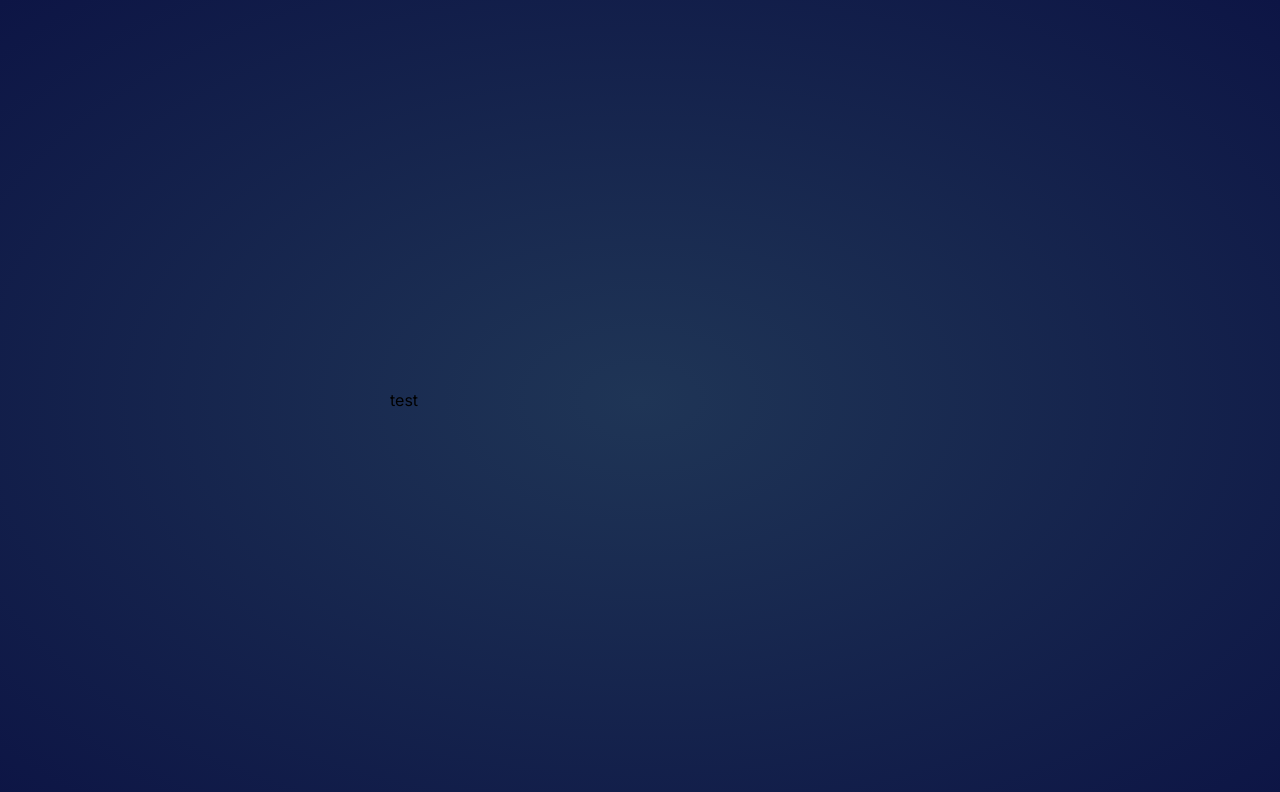
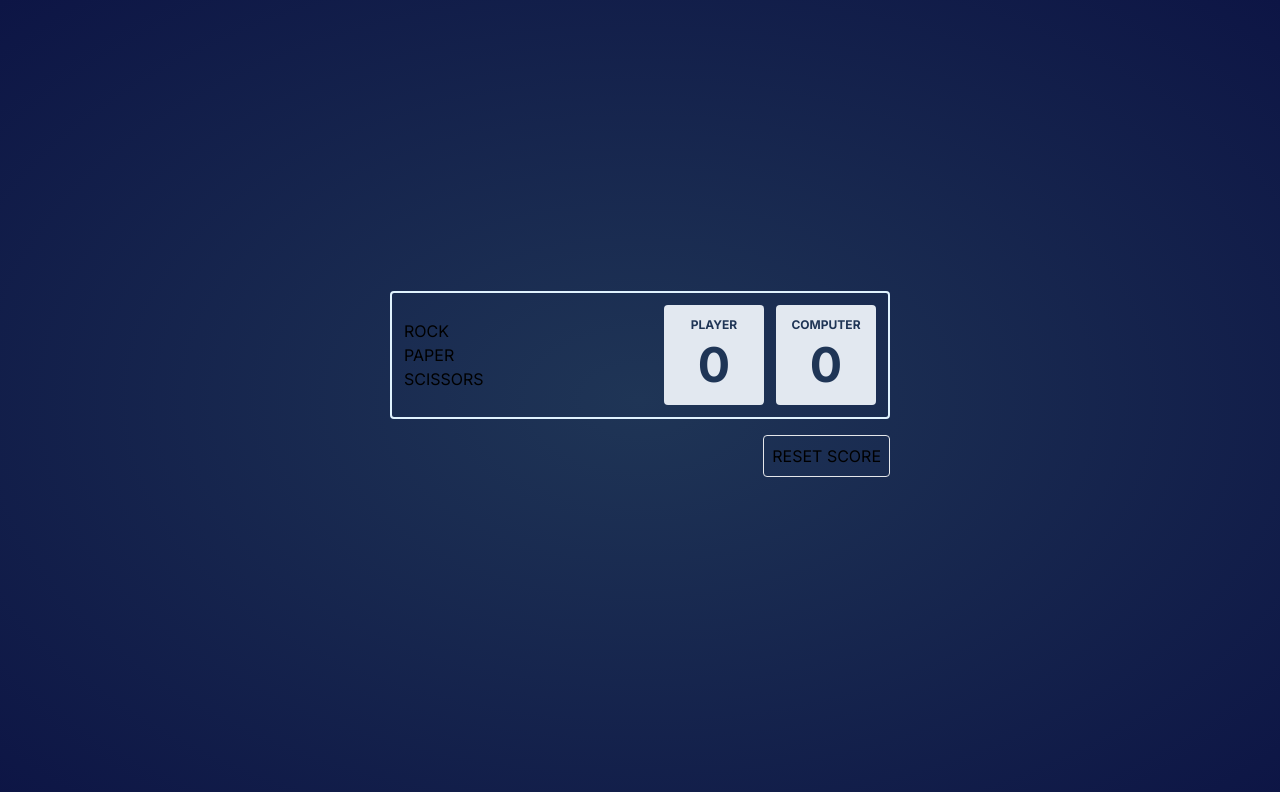
Before and after one commit to PervaizAhmad/Next-RPS-Battle, a Next.js app: page / in a window 1280 px wide. Shown: the top 792 px of the page. Built offline with nearby package versions, Linux system fonts and the light colour scheme.

Commit message:
feat: add score board

```diff
--- a/app/page.tsx
+++ b/app/page.tsx
@@ -1,5 +1,6 @@
 "use client";
 
+import ScoreBoard from "@/components/scoreBoard";
 import { useState, useEffect } from "react";
 
 export enum GameMoves {
@@ -9,9 +10,23 @@
 }
 
 export default function Home() {
+  const [playerScore, setPlayerScore] = useState(0);
+  const [computerScore, setComputerScore] = useState(0);
+
+  const resetScore = (): void => {
+    setPlayerScore(0);
+    setComputerScore(0);
+  };
+
   return (
     <main className="w-[500px]">
-      <>test</>
+      <ScoreBoard playerScore={playerScore} computerScore={computerScore} />
+      <button
+        className="border-gray-200 rounded border float-right mt-4 mb-8 p-2"
+        onClick={resetScore}
+      >
+        RESET SCORE
+      </button>
     </main>
   );
 }
--- a/components/scoreBoard.tsx
+++ b/components/scoreBoard.tsx
@@ -0,0 +1,29 @@
+export default function ScoreBoard({
+  playerScore = 0,
+  computerScore = 0,
+}: {
+  playerScore?: number;
+  computerScore?: number;
+}) {
+  return (
+    <div className="border-2 border-sky-100 rounded p-3">
+      <div className="flex justify-between items-center">
+        <div>
+          <p>ROCK</p>
+          <p>PAPER</p>
+          <p>SCISSORS</p>
+        </div>
+        <div className="flex flex-row gap-3">
+          <div className="w-[100px] h-[100px] bg-slate-200 rounded p-3 text-xs text-[#1F3556] text-center font-bold">
+            PLAYER
+            <p className="text-5xl pt-2">{playerScore}</p>
+          </div>
+          <div className="w-[100px] h-[100px] bg-slate-200 rounded p-3 text-xs text-[#1F3556] text-center font-bold">
+            COMPUTER
+            <p className="text-5xl pt-2">{computerScore}</p>
+          </div>
+        </div>
+      </div>
+    </div>
+  );
+}
```
Also changed, not shown: package.json (+5 -4 lines), 1 other file (tests, documents, lock files or other folders).
